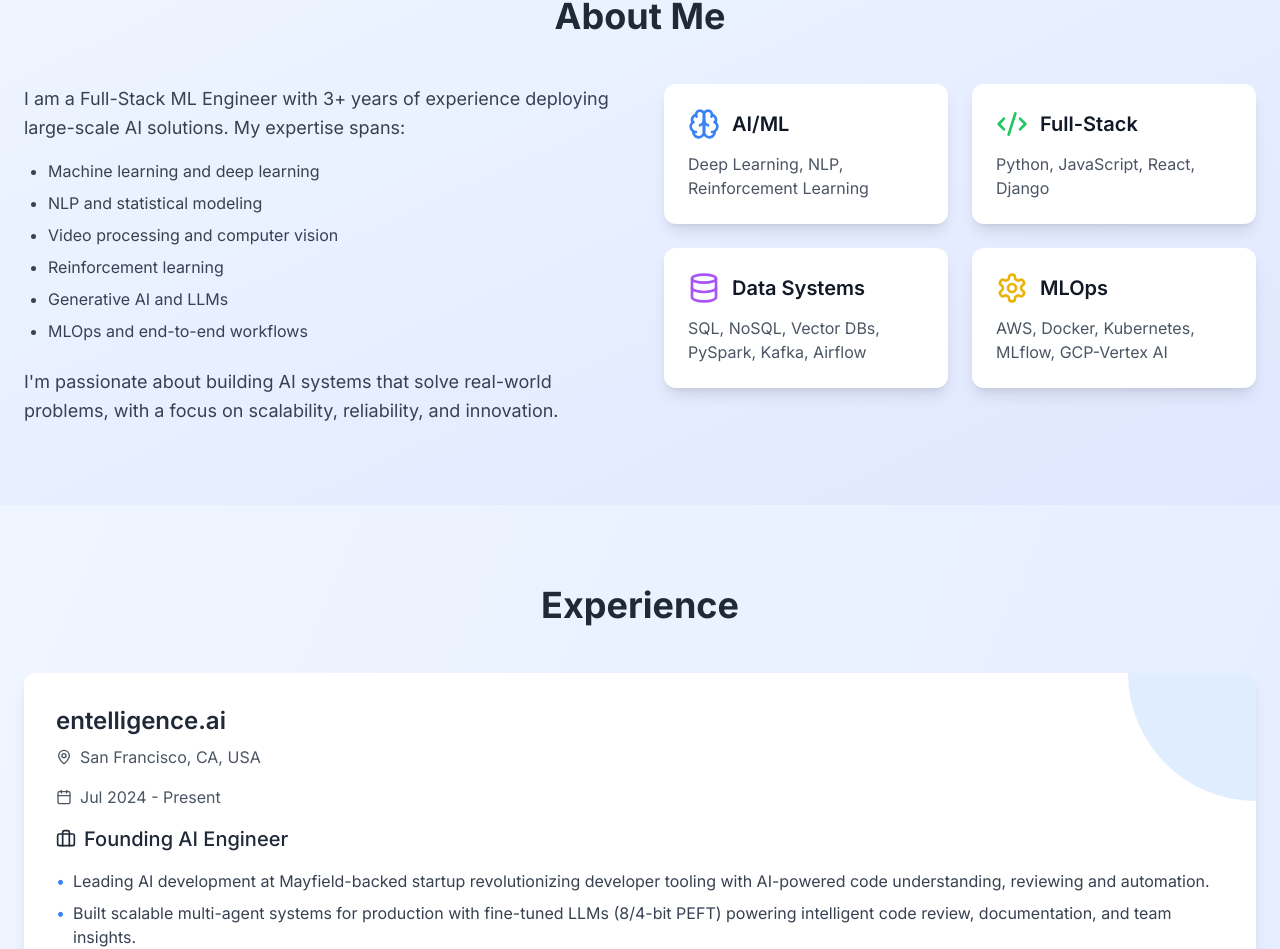
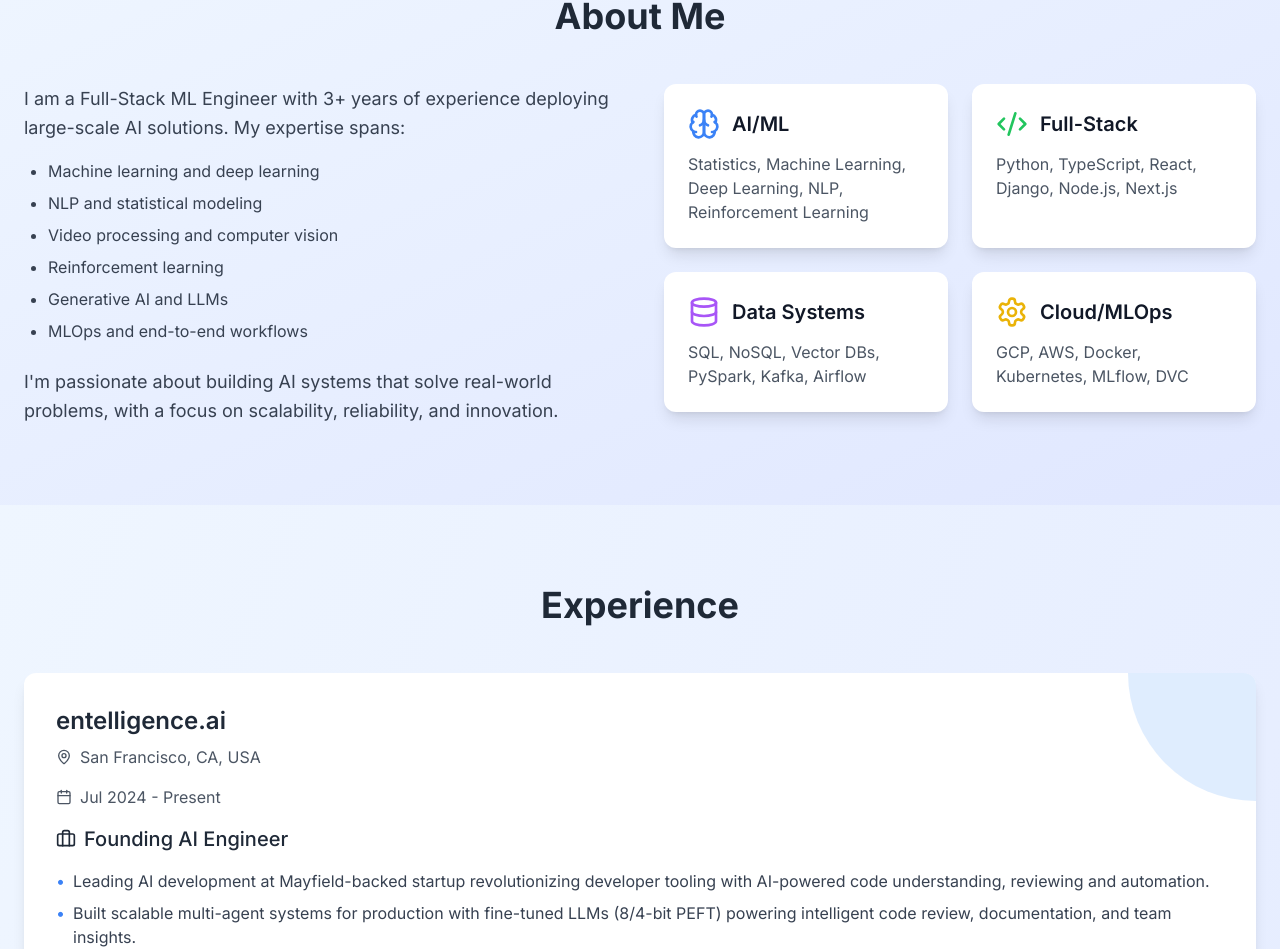
Before and after one commit to raghavdixit99/portfolio_website, a Next.js app: page / in a window 1280 px wide. Shown: the part 884-1833 px from the top of the page. Built offline with nearby package versions, Linux system fonts and the light colour scheme.

Commit message:
about update

```diff
--- a/app/components/About.tsx
+++ b/app/components/About.tsx
@@ -46,12 +46,12 @@ export default function About() {
             <SkillCard
               title="AI/ML"
               icon={<Brain className="w-8 h-8 text-blue-500" />}
-              description="Deep Learning, NLP, Reinforcement Learning"
+              description="Statistics, Machine Learning, Deep Learning, NLP, Reinforcement Learning"
             />
             <SkillCard
               title="Full-Stack"
               icon={<Code2 className="w-8 h-8 text-green-500" />}
-              description="Python, JavaScript, React, Django"
+              description="Python, TypeScript, React, Django, Node.js, Next.js"
             />
             <SkillCard
               title="Data Systems"
@@ -59,9 +59,9 @@ export default function About() {
               description="SQL, NoSQL, Vector DBs, PySpark, Kafka, Airflow"
             />
             <SkillCard
-              title="MLOps"
+              title="Cloud/MLOps"
               icon={<Settings className="w-8 h-8 text-yellow-500" />}
-              description="AWS, Docker, Kubernetes, MLflow, GCP-Vertex AI"
+              description="GCP, AWS, Docker, Kubernetes, MLflow, DVC"
             />
           </div>
         </div>
```
